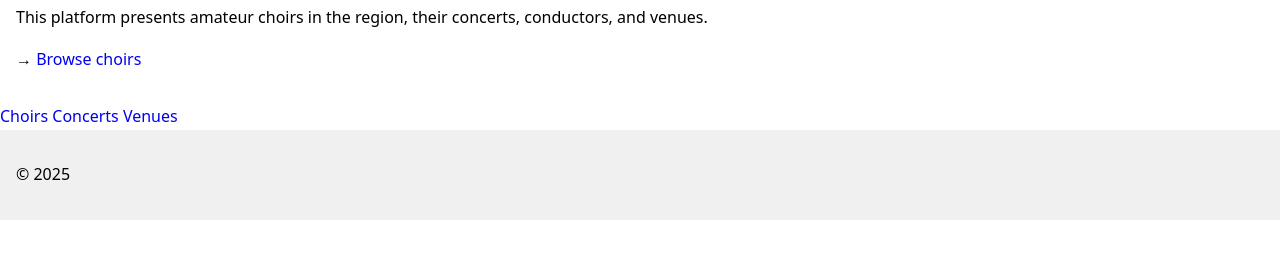
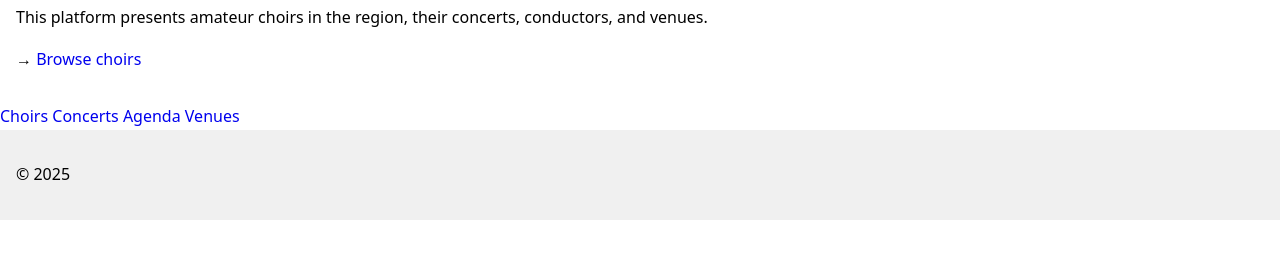
Before and after one commit to jllobera/quicanta, a Jekyll site: the page built from index.md, in a window 1280 px wide. Shown: the part 220-479 px from the top of the page. Built offline with Jekyll 4.4.1, drawn with Linux system fonts in a browser that asks for light colours.

Commit message:
Add Agenda link to navigation and footer

```diff
--- a/_layouts/default.html
+++ b/_layouts/default.html
@@ -21,8 +21,10 @@
 <nav>
   <a href="{{ '/choirs/' | relative_url }}">Choirs</a>
   <a href="{{ '/concerts/' | relative_url }}">Concerts</a>
+  <a href="{{ '/agenda/' | relative_url }}">Agenda</a>
   <a href="{{ '/venues/' | relative_url }}">Venues</a>
 </nav>
+
 
 <footer>
   <p>© {{ site.time | date: "%Y" }}</p>
```
